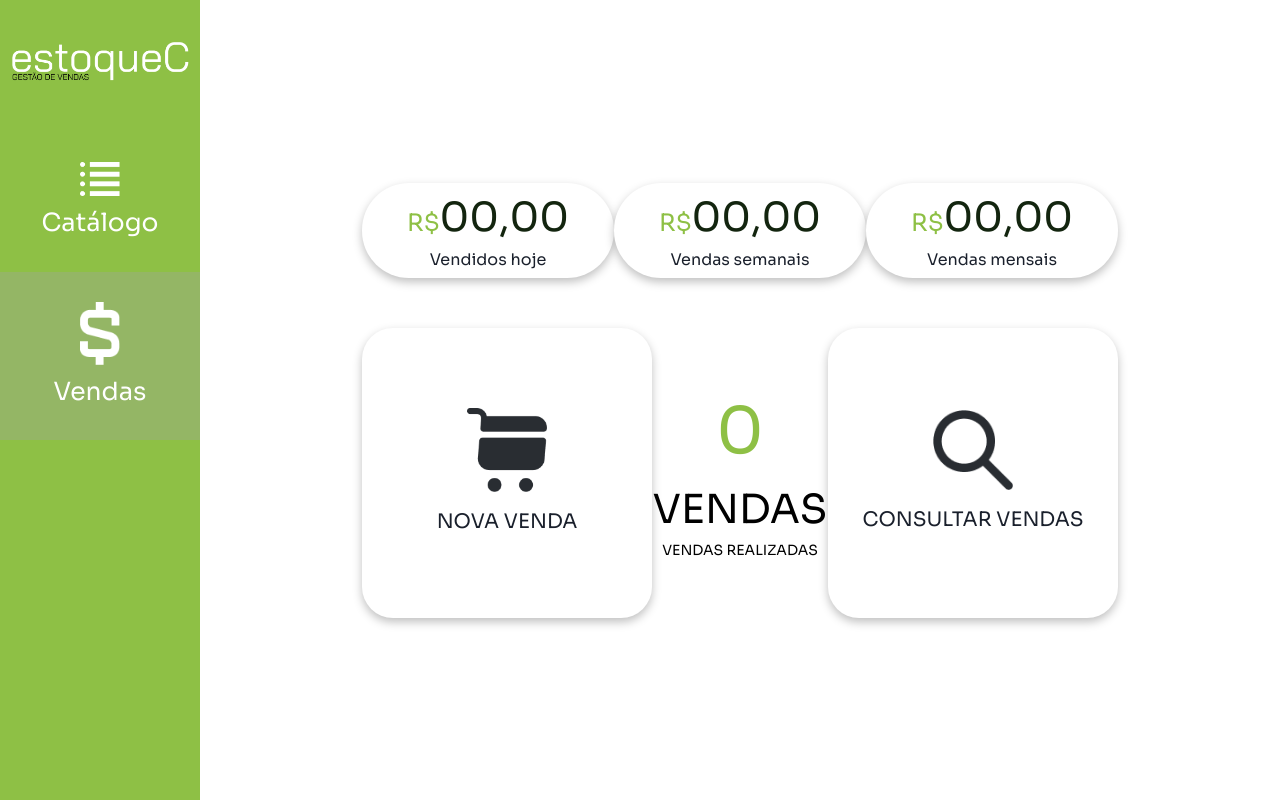
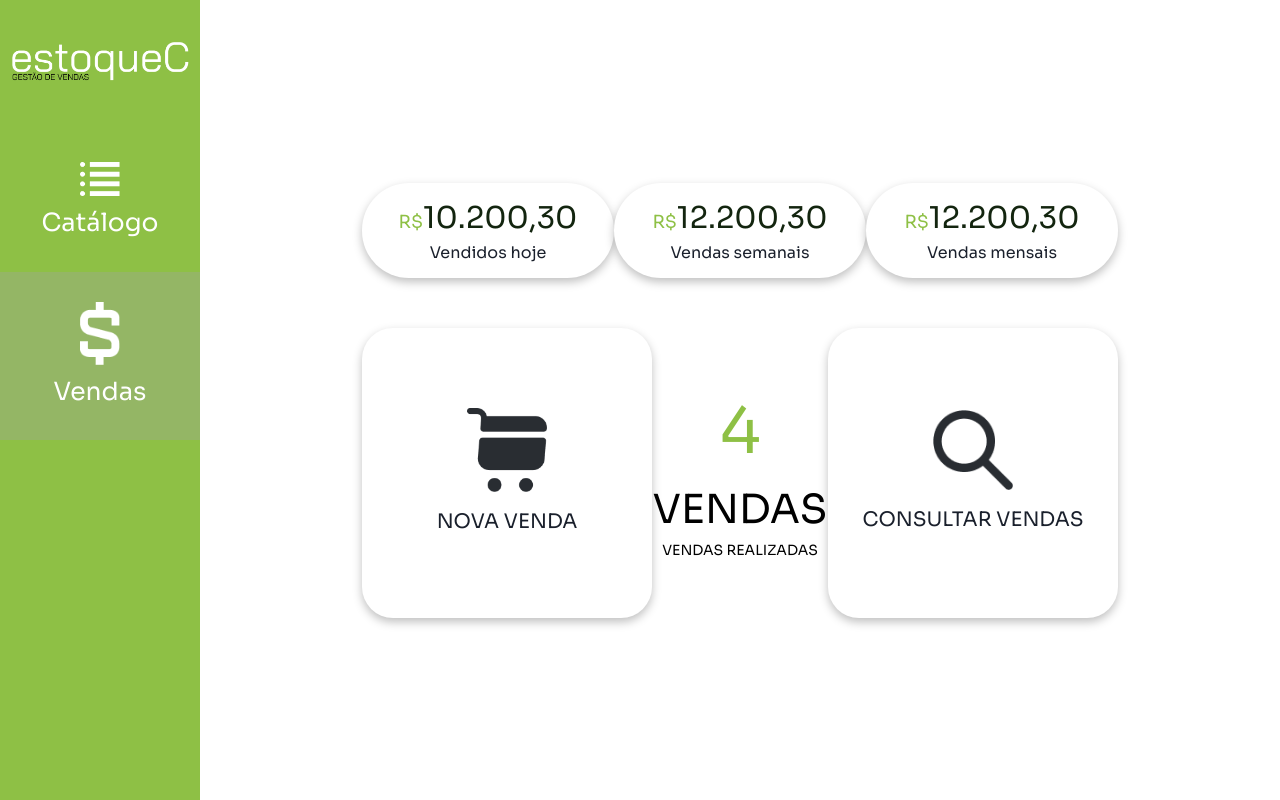
Before and after one commit to guilhermeoln/estoquec, a Next.js app: page /panel in a window 1280 px wide. Both pictures are taken after a click on the element "Vendas". Built offline with nearby package versions, Linux system fonts and the light colour scheme.

Commit message:
feat(Sales): Implementando as vendas no componente Sales

```diff
--- a/src/components/Sales/index.tsx
+++ b/src/components/Sales/index.tsx
@@ -1,8 +1,43 @@
+import { useSales } from "@/contexts/hooks/useSales";
+import { SalesContext } from "@/contexts/sales";
 import { Flex, Box, Text, useMediaQuery } from "@chakra-ui/react";
 import Image from "next/image";
+import { useEffect, useState } from "react";
 
 export default function Sales() {
+  const [salesToday, setSalesToday] = useState(0);
+  const [salesMonth, setSalesMonth] = useState(0);
+  const [salesWeek, setSalesWeek] = useState(0);
+
   const [isLargerThan900] = useMediaQuery("(min-width: 900px)");
+
+  const { sales } = useSales();
+
+  const today = new Date();
+
+  const dayToday = today.getDate();
+
+  useEffect(() => {
+    function calculateTodaySales() {
+      var valueSalesToday = 0;
+      var valuesSalesMonth = 0;
+      var valuesSalesWeek = 0;
+
+      sales.forEach((sale) => {
+        if (sale.purchaseDate === dayToday) {
+          valueSalesToday += sale.amount;
+        }
+        valuesSalesMonth += sale.amount;
+        valuesSalesWeek += sale.amount;
+      });
+
+      setSalesToday(valueSalesToday);
+      setSalesWeek(valuesSalesWeek);
+      setSalesMonth(valuesSalesMonth);
+    }
+
+    calculateTodaySales();
+  }, [sales, salesToday, salesMonth, salesWeek]);
 
   return (
     <Flex
@@ -30,9 +65,11 @@ export default function Sales() {
           boxShadow="0px 4px 10px rgba(0, 0, 0, 0.25)"
           borderRadius="47px"
         >
-          <Text fontSize="40px" color="#13250F">
-            <span style={{ color: "#8EC045", fontSize: "24px" }}>R$</span>
-            00,00
+          <Text fontSize="30px" color="#13250F">
+            <span style={{ color: "#8EC045", fontSize: "18px" }}>R$</span>
+            {salesToday.toLocaleString("pt-BR", {
+              minimumFractionDigits: 2,
+            })}
           </Text>
           <Text>Vendidos hoje</Text>
         </Flex>
@@ -47,9 +84,11 @@ export default function Sales() {
           borderRadius="47px"
           marginTop={isLargerThan900 ? "0px" : "20px"}
         >
-          <Text fontSize="40px" color="#13250F">
-            <span style={{ color: "#8EC045", fontSize: "24px" }}>R$</span>
-            00,00
+          <Text fontSize="30px" color="#13250F">
+            <span style={{ color: "#8EC045", fontSize: "18px" }}>R$</span>
+            {salesWeek.toLocaleString("pt-BR", {
+              minimumFractionDigits: 2,
+            })}
           </Text>
           <Text>Vendas semanais</Text>
         </Flex>
@@ -64,9 +103,11 @@ export default function Sales() {
           borderRadius="47px"
           marginTop={isLargerThan900 ? "0px" : "20px"}
         >
-          <Text fontSize="40px" color="#13250F">
-            <span style={{ color: "#8EC045", fontSize: "24px" }}>R$</span>
-            00,00
+          <Text fontSize="30px" color="#13250F">
+            <span style={{ color: "#8EC045", fontSize: "18px" }}>R$</span>
+            {salesMonth.toLocaleString("pt-BR", {
+              minimumFractionDigits: 2,
+            })}
           </Text>
           <Text>Vendas mensais</Text>
         </Flex>
@@ -107,7 +148,7 @@ export default function Sales() {
           alignItems="center"
         >
           <Text color="#8EC045" fontSize="64px">
-            0
+            {sales.length}
           </Text>
           <Text color="#000000" fontSize="40px">
             VENDAS
--- /dev/null
+++ b/src/contexts/hooks/useSales.ts
@@ -0,0 +1,23 @@
+import { useContext } from "react";
+import { SalesContext } from "../sales";
+import ISale from "@/types/ISale";
+import { salesInitial } from "@/mock/sales";
+
+export const useSales = () => {
+  const { sales, setSales } = useContext(SalesContext);
+
+  const addSales = (sale: ISale) => {
+    return setSales((previousState) => [...previousState, sale]);
+  };
+
+  const refetchSales = () => {
+    setSales(salesInitial);
+  };
+
+  return {
+    sales,
+    setSales,
+    addSales,
+    refetchSales,
+  };
+};
--- a/src/contexts/sales.tsx
+++ b/src/contexts/sales.tsx
@@ -1,12 +1,12 @@
 import { salesInitial } from "@/mock/sales";
-import ISales from "@/types/ISales";
+import ISale from "@/types/ISale";
 import React, { createContext } from "react";
 
 import { useState } from "react";
 
 interface IPropsContext {
-  sales: ISales[];
-  setSales: React.Dispatch<React.SetStateAction<ISales[] | []>>;
+  sales: ISale[];
+  setSales: React.Dispatch<React.SetStateAction<ISale[] | []>>;
 }
 
 export const SalesContext = createContext<IPropsContext>(null!);
@@ -15,8 +15,8 @@ type Props = {
   children: React.ReactNode;
 };
 
-export const ProductsProvider = ({ children }: Props) => {
-  const [sales, setSales] = useState<ISales[] | []>(salesInitial);
+export const SalesProvider = ({ children }: Props) => {
+  const [sales, setSales] = useState<ISale[] | []>(salesInitial);
 
   return (
     <SalesContext.Provider value={{ sales, setSales }}>
--- a/src/mock/sales.ts
+++ b/src/mock/sales.ts
@@ -1,4 +1,4 @@
-import ISales from "@/types/ISales";
+import ISales from "@/types/ISale";
 
 export const salesInitial: ISales[] = [
   {
@@ -26,5 +26,87 @@ export const salesInitial: ISales[] = [
     ],
     paymentMethods: "pix",
     amount: 2000,
+    purchaseDate: new Date().getDate(),
+  },
+  {
+    id: 2,
+    buyerData: {
+      name: "Jardel Victor Souza",
+      cpf: "111.111.111-11",
+      telephone: "(81)99999-9999",
+      adress: {
+        cep: "50740-260",
+        road: "Rua Paraiso do Norte",
+        neighborhood: "Várzea",
+        city: "Recife",
+        number: "58",
+      },
+    },
+    productData: [
+      {
+        imei: "111233345656",
+        description: "IPHONE 14",
+        category: "PRO MAX",
+        price: 5000,
+        quantifyBuy: 1,
+      },
+    ],
+    paymentMethods: "pix",
+    amount: 5000,
+    purchaseDate: new Date().getDate(),
+  },
+  {
+    id: 3,
+    buyerData: {
+      name: "Jardel Victor Souza",
+      cpf: "111.111.111-11",
+      telephone: "(81)99999-9999",
+      adress: {
+        cep: "50740-260",
+        road: "Rua Paraiso do Norte",
+        neighborhood: "Várzea",
+        city: "Recife",
+        number: "58",
+      },
+    },
+    productData: [
+      {
+        imei: "111233345656",
+        description: "IPHONE 12",
+        category: "PRO",
+        price: 2000,
+        quantifyBuy: 1,
+      },
+    ],
+    paymentMethods: "pix",
+    amount: 2000,
+    purchaseDate: new Date().getDate() - 1,
+  },
+  {
+    id: 4,
+    buyerData: {
+      name: "Jardel Victor Souza",
+      cpf: "111.111.111-11",
+      telephone: "(81)99999-9999",
+      adress: {
+        cep: "50740-260",
+        road: "Rua Paraiso do Norte",
+        neighborhood: "Várzea",
+        city: "Recife",
+        number: "58",
+      },
+    },
+    productData: [
+      {
+        imei: "111233345656",
+        description: "IPHONE 13",
+        category: "PRO",
+        price: 3200.3,
+        quantifyBuy: 1,
+      },
+    ],
+    paymentMethods: "pix",
+    amount: 3200.3,
+    purchaseDate: new Date().getDate(),
   },
 ];
--- a/src/pages/_app.tsx
+++ b/src/pages/_app.tsx
@@ -1,4 +1,5 @@
 import { ProductsProvider } from "@/contexts/products";
+import { SalesProvider } from "@/contexts/sales";
 import "@/styles/globals.css";
 import { ChakraProvider } from "@chakra-ui/react";
 import type { AppProps } from "next/app";
@@ -7,9 +8,11 @@ export default function App({ Component, pageProps }: AppProps) {
   return (
     <>
       <ProductsProvider>
-        <ChakraProvider>
-          <Component {...pageProps} />
-        </ChakraProvider>
+        <SalesProvider>
+          <ChakraProvider>
+            <Component {...pageProps} />
+          </ChakraProvider>
+        </SalesProvider>
       </ProductsProvider>
     </>
   );
--- a/src/types/ISales.ts
+++ b/src/types/ISale.ts
@@ -1,6 +1,6 @@
 import { IProduct } from "./IProduct";
 
-export default interface ISales {
+export default interface ISale {
   id: number;
   buyerData: {
     name: string;
@@ -18,4 +18,5 @@ export default interface ISales {
   productData: IProduct[];
   paymentMethods: "pix" | "crédito" | "débito";
   amount: number;
+  purchaseDate: Date | number;
 }
```
